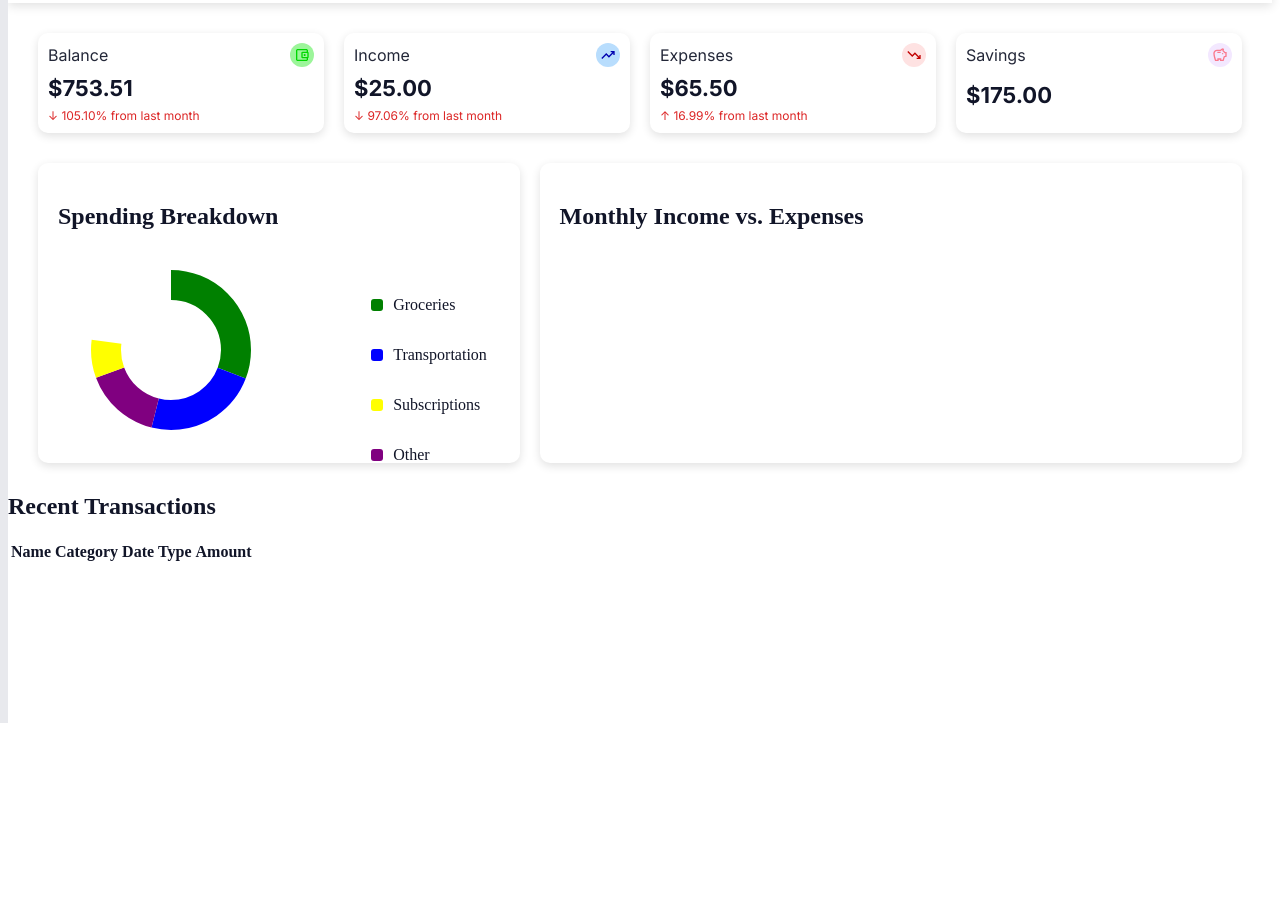
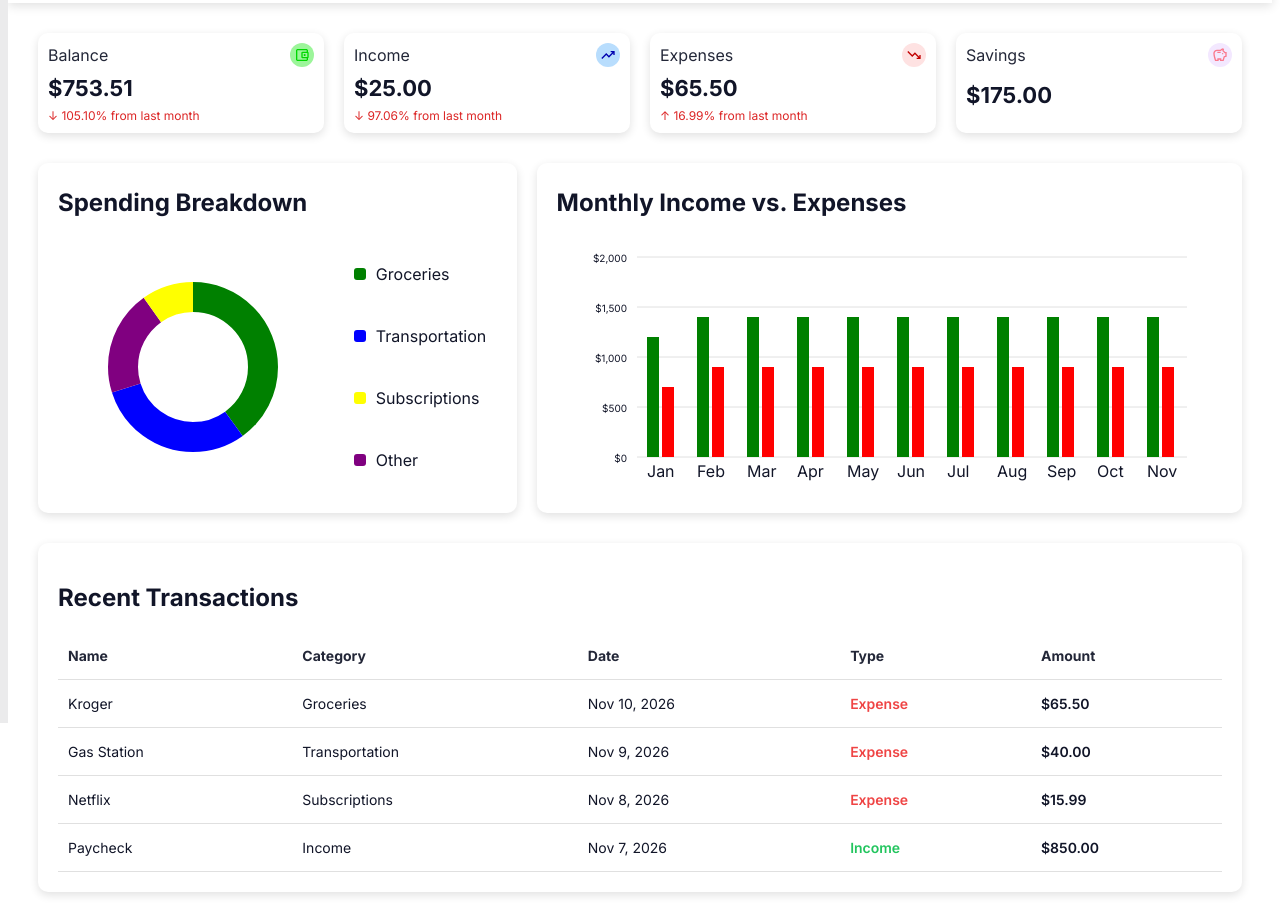
Before and after one commit to brysonny05/Expense-tracker, a plain HTML site: page index.html in a window 1280 px wide. Shown: the part 85-1007 px from the top of the page. Before the commit the page ends 808 px from the top, so only its background shows below. Drawn offline with Linux system fonts and the light colour scheme.

Commit message:
fixed pie chart and added the rest of dashboard

```diff
--- a/css/style.css
+++ b/css/style.css
@@ -2,7 +2,7 @@
 
 :root{
     --base-color: white;
-    --base-variant: #e8e9ed;
+    --base-variant: #ebebec;
     --text-color: #111528;
     --secondary-text: #232738;
     --primary-color: #3a435d;
@@ -11,6 +11,7 @@
     --shadow-color: rgba(0, 0, 0, 0.12);
     --main-font: 'Inter', sans-serif;
     --title-font: 'Bebas Neue', sans-serif;
+    --border-color: #e0e0e0;
 }
 .darkmode{
     --base-color: #070b1d;
@@ -21,6 +22,7 @@
     --accent-color: rgb(2, 143, 2);
     --hover-color: #232a41;
     --shadow-color: rgba(166, 166, 166, 0.12);
+    --border-color: #23283a;
 }
 
 #theme-switch{
@@ -112,7 +114,7 @@ body{
     display: flex;
     align-items: center;
     position: absolute;
-    top: 10px;
+    top: 15px;
     left: 15px;
     z-index: 4;
     background: transparent;
@@ -456,18 +458,20 @@ input:checked ~ .toggle .mid-line{
 
 #spending-chart,
 #monthly-chart {
-    padding: 20px;
+    padding: 5px;
+    padding-left: 20px;
     border-radius: 10px;
     box-shadow: 0 3px 10px var(--shadow-color);
-    height: 300px;
+    height: 350px;
     background-color: var(--base-color);
+    font-family: var(--main-font);
+    color: var(--text-color);
 }
 
 #chart-legend {
     display: flex;
     flex-direction: column;
     gap: 10px;
-    margin-top: 15px;
 }
 
 .legend-item {
@@ -502,14 +506,88 @@ input:checked ~ .toggle .mid-line{
 
 #chart-content {
     display: flex;
-    flex-direction: row;
     justify-content: space-around;
     align-items: center;
-    gap: 15px;
+    gap: 20px;
+    margin-top: 0px;
 }
 
 #legend {
     display: flex;
     flex-direction: column;
-    gap: 0px;
+    gap: 10px;
+    padding-right: 20px;
 }
+
+.legend-item > p {
+    font-family: var(--main-font);
+    color: var(--text-color);
+}
+
+#monthly-chart > svg > text {
+    font-family: var(--main-font);
+    fill: var(--text-color);
+}
+
+.y-label {
+    font-size: 10px;
+    text-anchor: end;
+}
+
+#monthly-chart svg {
+    transform: translateX(20px);
+    height: auto;
+    max-width: 100%;
+}
+
+#transactions-con {
+    margin: 30px;
+    padding: 20px;
+    border-radius: 10px;
+    box-shadow: 0 3px 10px var(--shadow-color);
+    background-color: var(--base-color);
+    font-family: var(--main-font);
+    color: var(--text-color);
+}
+
+#transactions-con table {
+    width: 100%;
+    border-collapse: collapse;
+}
+
+#transactions-con th {
+    text-align: left;
+    padding: 15px 10px;
+    color: var(--secondary-text);
+    font-size: 14px;
+    border-bottom: 1px solid var(--border-color);
+}
+
+#transactions-con td {
+    padding: 15px 10px;
+    color: var(--text-color);
+    border-bottom: 1px solid var(--border-color);
+    font-size: 14px;
+}
+
+#transactions-con td:last-child {
+    font-weight: 600;
+}
+
+.income-type {
+    color: #22c55e !important;
+    font-weight: 600;
+}
+
+.expense-type {
+    color: #ef4444 !important;
+    font-weight: 600;
+}
+
+#transactions-con tbody tr {
+    transition: background-color 0.2s ease;
+}
+
+#transactions-con tbody tr:hover {
+    background-color: var(--base-variant);
+}
--- a/index.html
+++ b/index.html
@@ -145,50 +145,50 @@
             <div id="chart-content">
                 <svg width="260" height="260">
                     <circle
-                        cx="100"
-                        cy="100"
-                        r="65"
+                        cx="130"
+                        cy="130"
+                        r="70"
                         fill="none"
                         stroke="green"
                         stroke-width="30"
-                        stroke-dasharray="125.66 314.16"
-                        transform="rotate(-90 100 100)"
+                        stroke-dasharray="175.93 439.82"
+                        transform="rotate(-90 130 130)"
                     />
 
                     <circle
-                        cx="100"
-                        cy="100"
-                        r="65"
+                        cx="130"
+                        cy="130"
+                        r="70"
                         fill="none"
                         stroke="blue"
                         stroke-width="30"
-                        stroke-dasharray="94.25 314.16"
-                        stroke-dashoffset="-125.66"
-                        transform="rotate(-90 100 100)"
+                        stroke-dasharray="131.95 439.82"
+                        stroke-dashoffset="-175.93"
+                        transform="rotate(-90 130 130)"
                     />
 
                     <circle
-                        cx="100"
-                        cy="100"
-                        r="65"
+                        cx="130"
+                        cy="130"
+                        r="70"
                         fill="none"
                         stroke="purple"
                         stroke-width="30"
-                        stroke-dasharray="62.83 314.16"
-                        stroke-dashoffset="-219.91"
-                        transform="rotate(-90 100 100)"
+                        stroke-dasharray="87.96 439.82"
+                        stroke-dashoffset="-307.88"
+                        transform="rotate(-90 130 130)"
                     />
 
                     <circle
-                        cx="100"
-                        cy="100"
-                        r="65"
+                        cx="130"
+                        cy="130"
+                        r="70"
                         fill="none"
                         stroke="yellow"
                         stroke-width="30"
-                        stroke-dasharray="31.42 314.16"
-                        stroke-dashoffset="-282.74"
-                        transform="rotate(-90 100 100)"
+                        stroke-dasharray="43.98 439.82"
+                        stroke-dashoffset="-395.84"
+                        transform="rotate(-90 130 130)"
                     />
                 </svg>
 
@@ -218,6 +218,55 @@
 
         <div id="monthly-chart">
             <h2>Monthly Income vs. Expenses</h2>
+
+            <svg width="700" height="270">
+                <line x1="60" y1="20" x2="610" y2="20" stroke="var(--border-color)"/>
+                <line x1="60" y1="70" x2="610" y2="70" stroke="var(--border-color)"/>
+                <line x1="60" y1="120" x2="610" y2="120" stroke="var(--border-color)"/>
+                <line x1="60" y1="170" x2="610" y2="170" stroke="var(--border-color)"/>
+                <line x1="60" y1="220" x2="610" y2="220" stroke="var(--border-color)"/>
+
+                <text x="70" y="240">Jan</text>
+                <text x="120" y="240">Feb</text>
+                <text x="170" y="240">Mar</text>
+                <text x="220" y="240">Apr</text>
+                <text x="270" y="240">May</text>
+                <text x="320" y="240">Jun</text>
+                <text x="370" y="240">Jul</text>
+                <text x="420" y="240">Aug</text>
+                <text x="470" y="240">Sep</text>
+                <text x="520" y="240">Oct</text>
+                <text x="570" y="240">Nov</text>
+
+                <text class="y-label" x="50" y="25">$2,000</text>
+                <text class="y-label" x="50" y="75">$1,500</text>
+                <text class="y-label" x="50" y="125">$1,000</text>
+                <text class="y-label" x="50" y="175">$500</text>
+                <text class="y-label" x="50" y="225">$0</text>
+
+                <rect x="70" y="100" width="12" height="120" fill="green"/>
+                <rect x="85" y="150" width="12" height="70" fill="red"/>
+                <rect x="120" y="80" width="12" height="140" fill="green"/>
+                <rect x="135" y="130" width="12" height="90" fill="red"/>
+                <rect x="170" y="80" width="12" height="140" fill="green"/>
+                <rect x="185" y="130" width="12" height="90" fill="red"/>
+                <rect x="220" y="80" width="12" height="140" fill="green"/>
+                <rect x="235" y="130" width="12" height="90" fill="red"/>
+                <rect x="270" y="80" width="12" height="140" fill="green"/>
+                <rect x="285" y="130" width="12" height="90" fill="red"/>
+                <rect x="320" y="80" width="12" height="140" fill="green"/>
+                <rect x="335" y="130" width="12" height="90" fill="red"/>
+                <rect x="370" y="80" width="12" height="140" fill="green"/>
+                <rect x="385" y="130" width="12" height="90" fill="red"/>
+                <rect x="420" y="80" width="12" height="140" fill="green"/>
+                <rect x="435" y="130" width="12" height="90" fill="red"/>
+                <rect x="470" y="80" width="12" height="140" fill="green"/>
+                <rect x="485" y="130" width="12" height="90" fill="red"/>
+                <rect x="520" y="80" width="12" height="140" fill="green"/>
+                <rect x="535" y="130" width="12" height="90" fill="red"/>
+                <rect x="570" y="80" width="12" height="140" fill="green"/>
+                <rect x="585" y="130" width="12" height="90" fill="red"/>
+            </svg>
         </div>
     </section>
 
@@ -235,7 +284,37 @@
             </thead>
 
             <tbody>
+                <tr>
+                    <td>Kroger</td>
+                    <td>Groceries</td>
+                    <td>Nov 10, 2026</td>
+                    <td class="expense-type">Expense</td>
+                    <td>$65.50</td>
+                </tr>
 
+                <tr>
+                    <td>Gas Station</td>
+                    <td>Transportation</td>
+                    <td>Nov 9, 2026</td>
+                    <td class="expense-type">Expense</td>
+                    <td>$40.00</td>
+                </tr>
+
+                <tr>
+                    <td>Netflix</td>
+                    <td>Subscriptions</td>
+                    <td>Nov 8, 2026</td>
+                    <td class="expense-type">Expense</td>
+                    <td>$15.99</td>
+                </tr>
+
+                <tr>
+                    <td>Paycheck</td>
+                    <td>Income</td>
+                    <td>Nov 7, 2026</td>
+                    <td class="income-type">Income</td>
+                    <td>$850.00</td>
+                </tr>
             </tbody>
         </table>
     </section>
```
